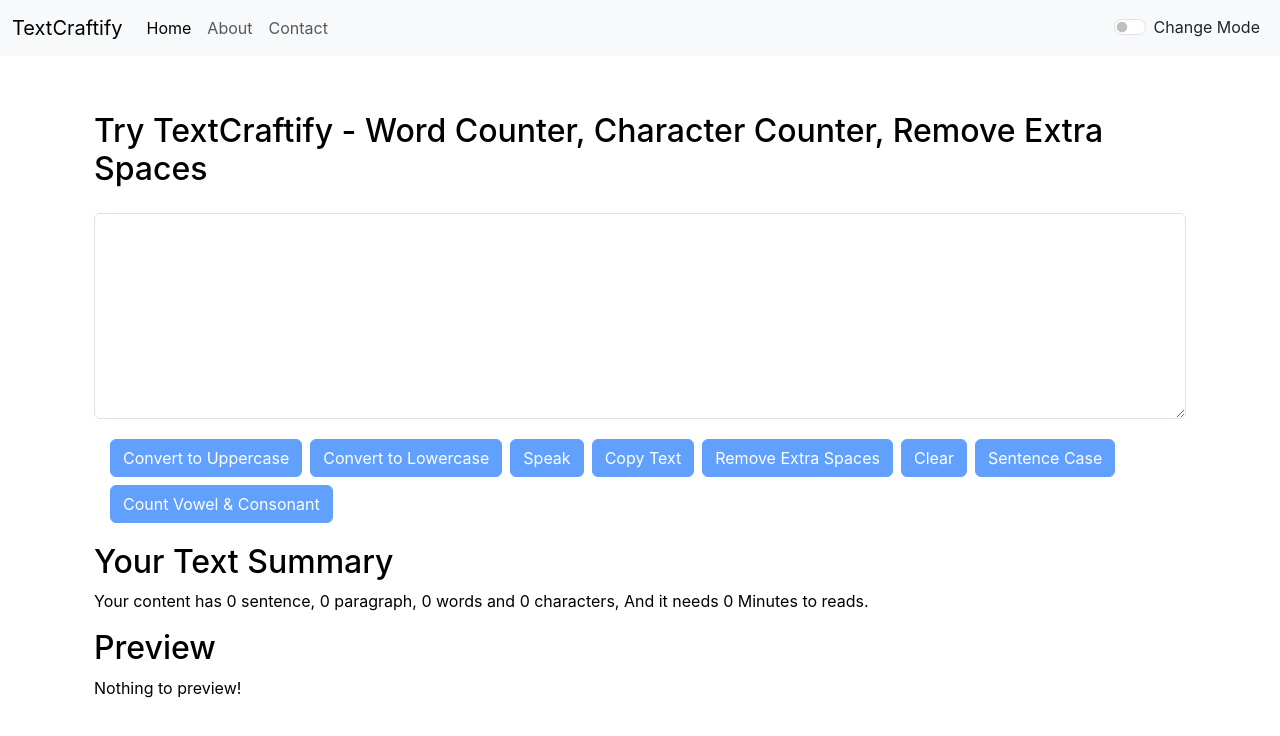
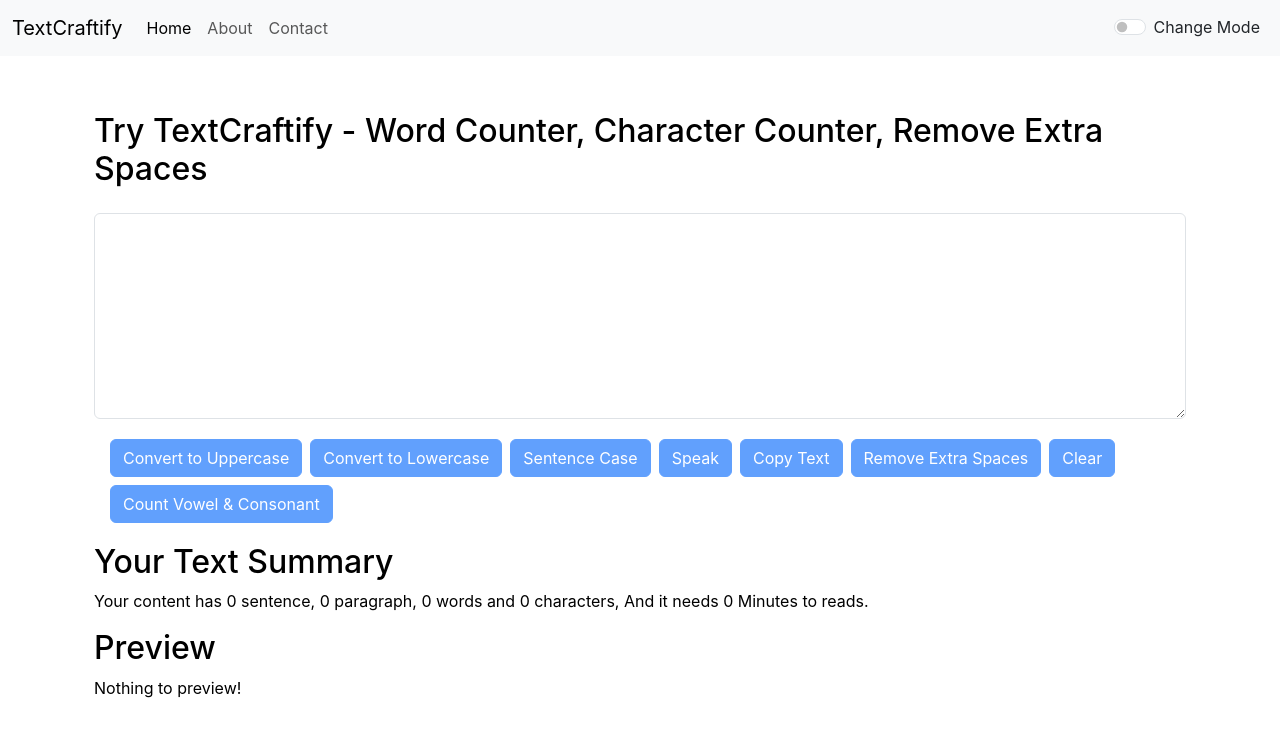
Before and after one commit to BKSANO/TextCraftify, a React (Create React App) app: page / in a window 1280 px wide. Shown: the top 736 px of the page. Built offline with nearby package versions, Linux system fonts and the light colour scheme.

Commit message:
Update TextForm.js

```diff
--- a/src/components/TextForm.js
+++ b/src/components/TextForm.js
@@ -93,17 +93,14 @@
             style={{backgroundColor : props.mode==='dark'?'#333333':'white', color : props.mode==='dark'?'white':'black'}}
           />
          <div className="container my-3">
-         <button disabled={text.length===0} className="btn btn-primary mx-1" onClick={handleUpClick}>
-            Convert to Uppercase
-          </button>
+          <button disabled={text.length===0} className="btn btn-primary mx-1" onClick={handleUpClick}>Convert to Uppercase</button>
           <button disabled={text.length===0} className="btn btn-primary mx-1 my-1" onClick={handleLowClick}>Convert to Lowercase</button>
+          <button disabled={text.length===0} className="btn btn-primary mx-1 my-1" onClick={handleSentenceCase}>Sentence Case</button>
           <button disabled={text.length===0} className="btn btn-primary mx-1 my-1" onClick={handleSpeakClick}>Speak</button>
           <button disabled={text.length===0} className="btn btn-primary mx-1 my-1" onClick={handleCopyClick}>Copy Text</button>
           <button disabled={text.length===0} className="btn btn-primary mx-1 my-1" onClick={handleExtraSpaces}>Remove Extra Spaces</button>
           <button disabled={text.length===0} className="btn btn-primary mx-1 my-1" onClick={handleClearText}>Clear</button>
-          <button disabled={text.length===0} className="btn btn-primary mx-1 my-1" onClick={handleSentenceCase}>Sentence Case</button>
           <button disabled={text.length===0} className="btn btn-primary mx-1 my-1" onClick={handleVowelConsonant}>Count Vowel & Consonant</button>
-
          </div>
         </div>
       </div>
```
